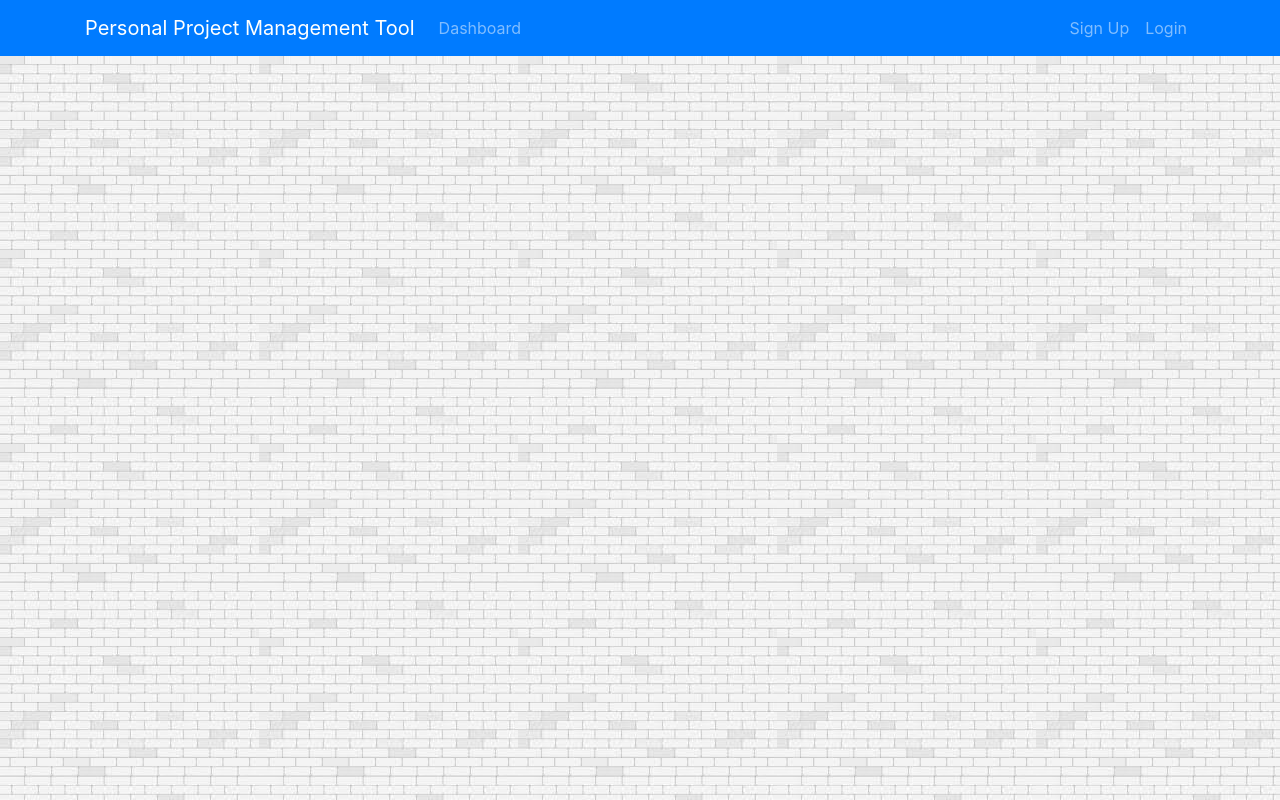
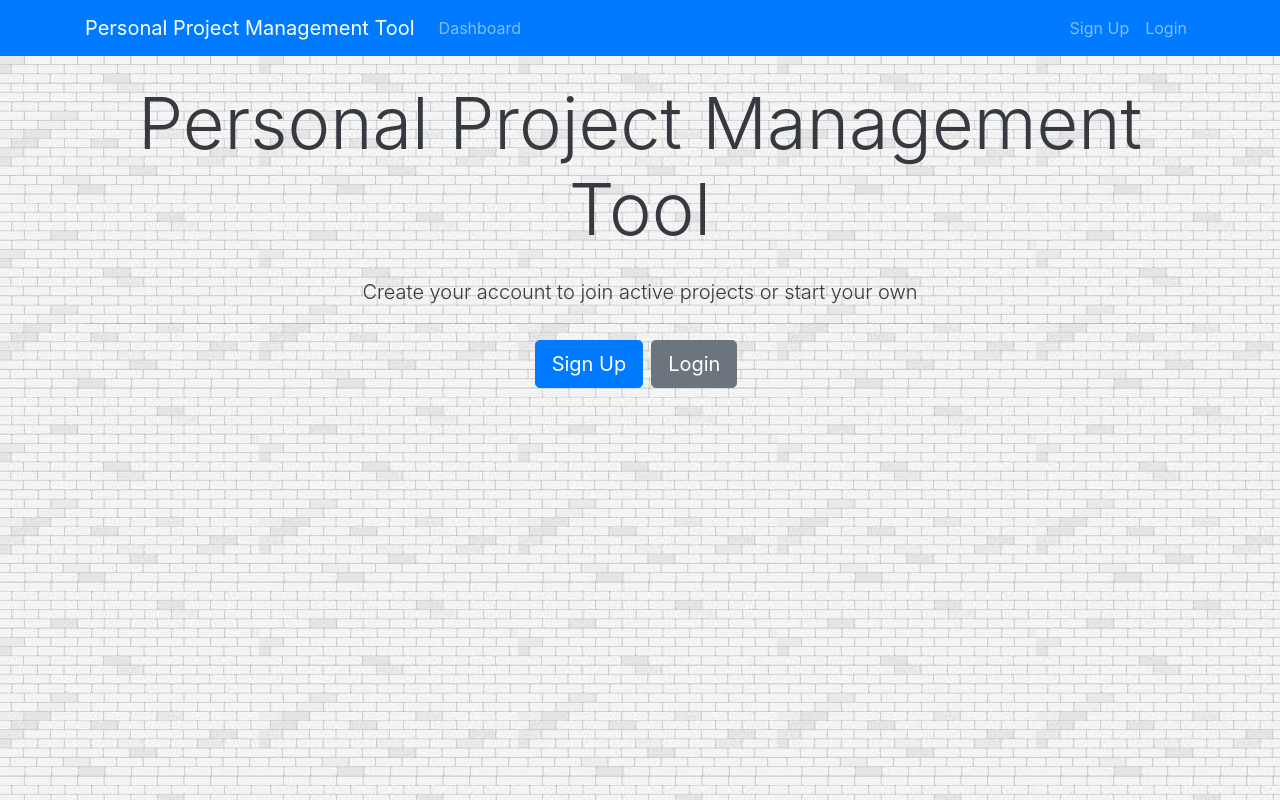
Before and after one commit to AndreeaNenciuCrasi/project-management-tool-react, a React (Create React App) app: page / in a window 1280 px wide. Built offline with nearby package versions, Linux system fonts and the light colour scheme.

Commit message:
Adds landing component and route

```diff
--- a/src/App.js
+++ b/src/App.js
@@ -10,6 +10,7 @@ import UpdateProject from "./components/Project/UpdateProject";
 import ProjectBoard from "./components/ProjectBoard/ProjectBoard";
 import AddProjectTask from "./components/ProjectBoard/ProjectTasks/AddProjectTask";
 import UpdateProjectTask from "./components/ProjectBoard/ProjectTasks/UpdateProjectTask";
+import Landing from "./components/Layout/Landing";
 
 
 function App() {
@@ -18,6 +19,11 @@ function App() {
       <Router>
         <div className="App">
           <Header />
+
+          {/* Public Routes: */}
+          <Route exact path="/" component={Landing} />
+
+          {/* Private Routes: */}
           <Route exact path="/dashboard" component={Dashboard} />
           <Route exact path="/addProject" component={AddProject} />
           <Route exact path="/updateProject/:id" component={UpdateProject}/>
--- /dev/null
+++ b/src/components/Layout/Landing.js
@@ -0,0 +1,33 @@
+import React, { Component } from 'react'
+
+class Landing extends Component {
+    render() {
+        return (
+
+
+    <div className="landing">
+        <div className="light-overlay landing-inner text-dark">
+            <div className="container">
+                <div className="row">
+                    <div className="col-md-12 text-center">
+                        <h1 className="display-3 mb-4">Personal Project Management Tool</h1>
+                        <p className="lead">
+                            Create your account to join active projects or start your own
+                        </p>
+                        <hr/>
+                        <a href="register.html" className="btn btn-lg btn-primary mr-2">
+                            Sign Up
+                        </a>
+                        <a href="login.html" className="btn btn-lg btn-secondary mr-2">
+                            Login
+                        </a>
+                    </div>
+                </div>
+            </div>
+        </div>
+    </div>
+        )
+    }
+}
+
+export default Landing;
```
